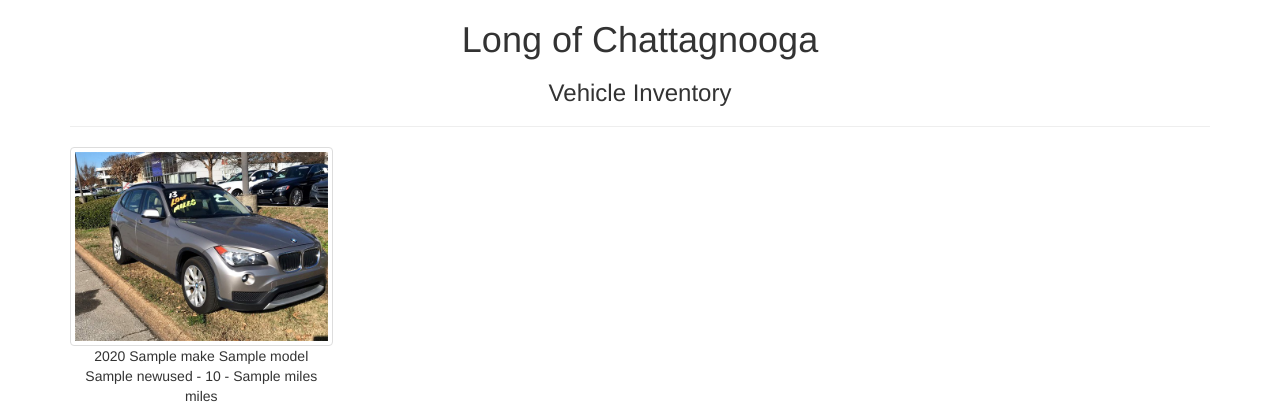
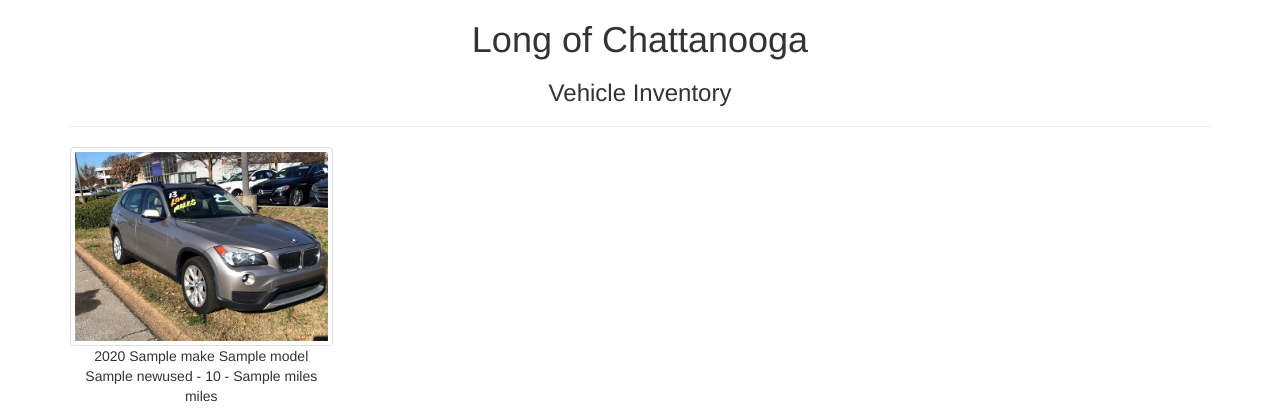
Before and after one commit to bvdon/gratis, a PHP site: the page made by app/views/inventory/index.php in a window 1280 px wide. Shown: the top 420 px of the page. Run offline with PHP 8.4, Linux system fonts and the light colour scheme; the template is opened without the code that fills it: most values are stand-ins (such as "Sample title", 1, 10 or a date in 2020).

Commit message:
Update index.php

```diff
--- a/app/views/inventory/index.php
+++ b/app/views/inventory/index.php
@@ -13,7 +13,7 @@
 <body>
 <div class="container">
 
-    <h1 class="font-weight-light text-center text-lg-left mt-4 mb-0">Long of Chattagnooga</h1>
+    <h1 class="font-weight-light text-center text-lg-left mt-4 mb-0">Long of Chattanooga</h1>
     <h3 class="font-weight-light text-center text-lg-left mt-4 mb-0">Vehicle Inventory</h3>
 
     <hr class="mt-2 mb-5">
```
